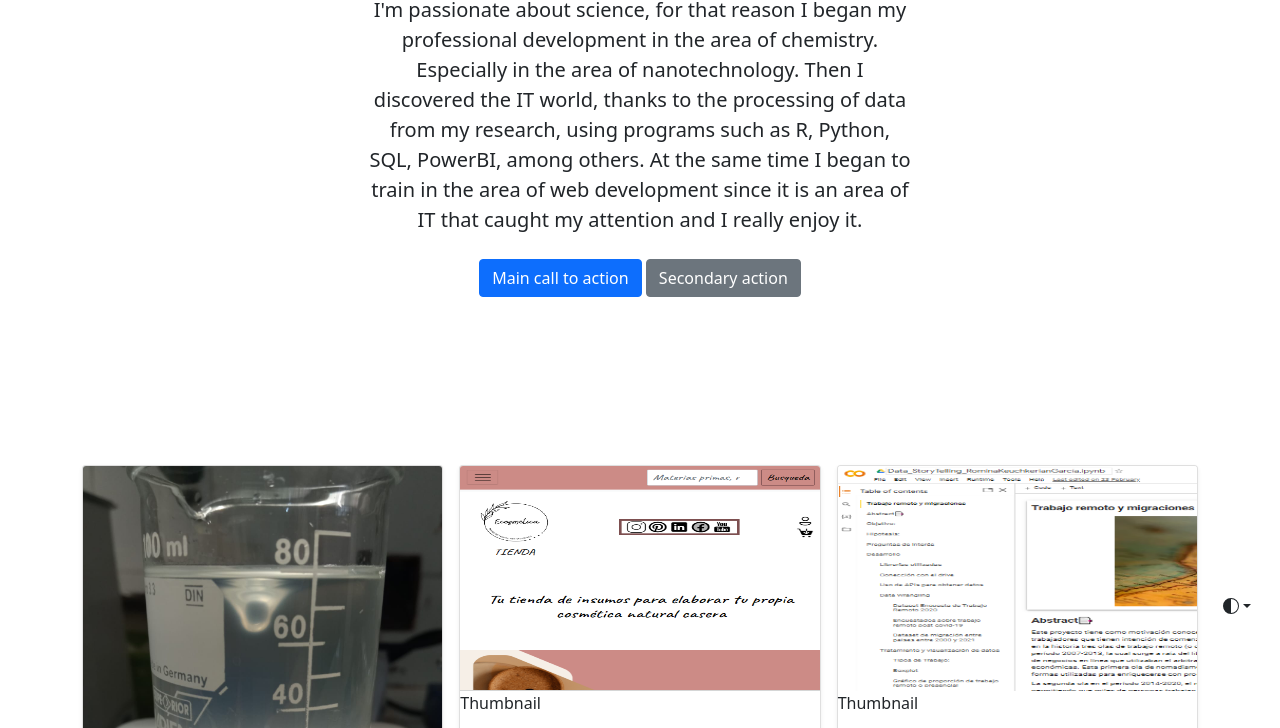
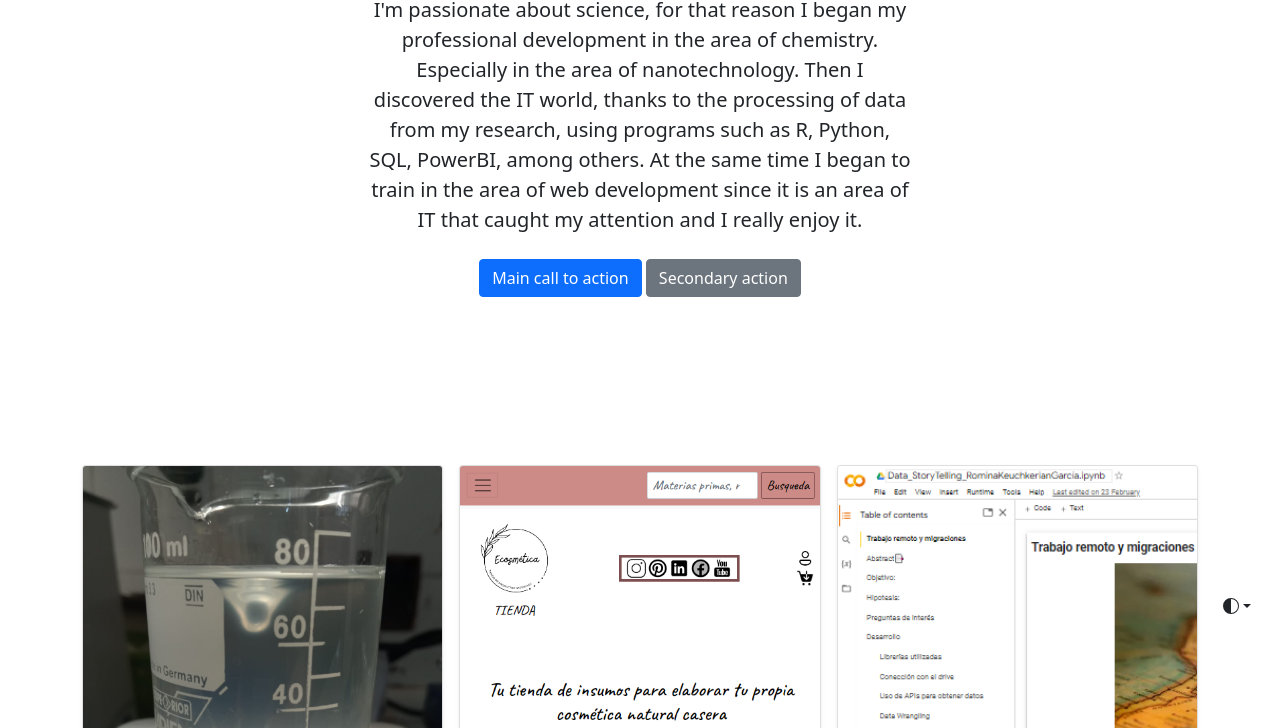
Before and after one commit to RominaZK/WebCv, a website: page Secciones/About.html in a window 1280 px wide. Shown: the part 157-885 px from the top of the page. Drawn offline with nearby package versions, Linux system fonts and the light colour scheme.

Commit message:
Actualizacion de about

```diff
--- a/Secciones/About.html
+++ b/Secciones/About.html
@@ -244,7 +244,7 @@
           </div>
           <div class="col">
             <div class="card shadow-sm">
-              <img class="bd-placeholder-img card-img-top" width="100%" height="225" src="../img/pag.png " role="img"
+              <img class="bd-placeholder-img card-img-top" width="100%" height="100%" src="../img/pag.png " role="img"
                 aria-label="Placeholder: Thumbnail" preserveAspectRatio="xMidYMid slice" focusable="false">
               <title>Placeholder</title>
               <rect width="100%" height="100%" fill="#55595c" /><text x="50%" y="50%" fill="#eceeef"
@@ -265,7 +265,7 @@
           </div>
           <div class="col">
             <div class="card shadow-sm">
-              <img class="bd-placeholder-img card-img-top" width="100%" height="225" src="../img/ds.png " role="img"
+              <img class="bd-placeholder-img card-img-top" width="100%" height="100%" src="../img/ds.png " role="img"
                 aria-label="Placeholder: Thumbnail" preserveAspectRatio="xMidYMid slice" focusable="false">
               <title>Placeholder</title>
               <rect width="100%" height="100%" fill="#55595c" /><text x="50%" y="50%" fill="#eceeef"
```
